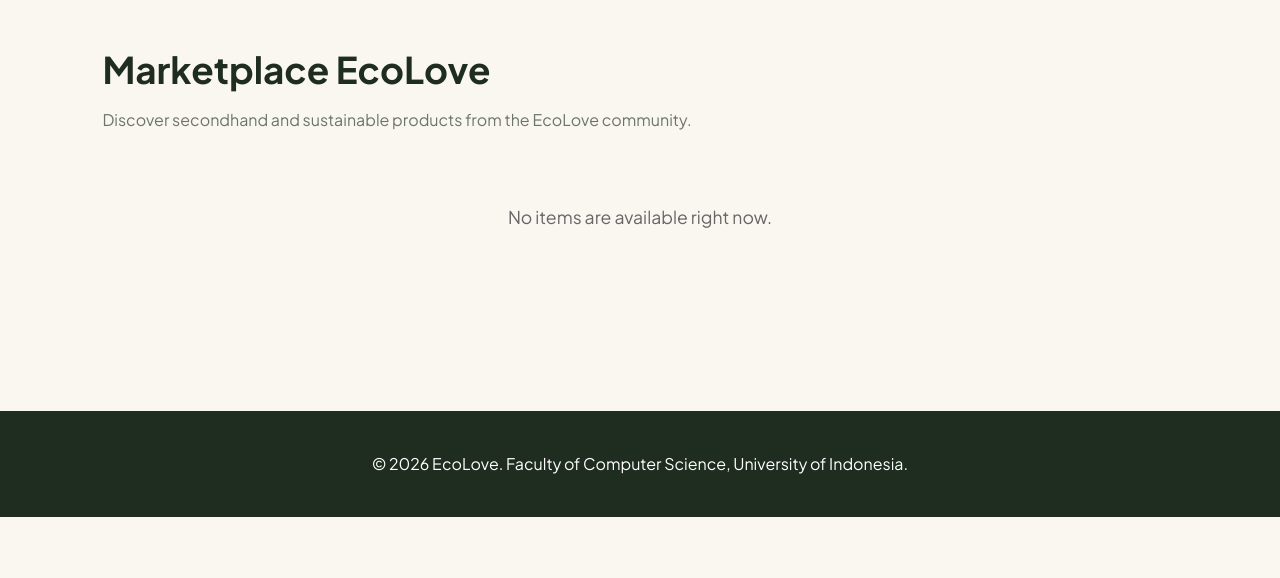
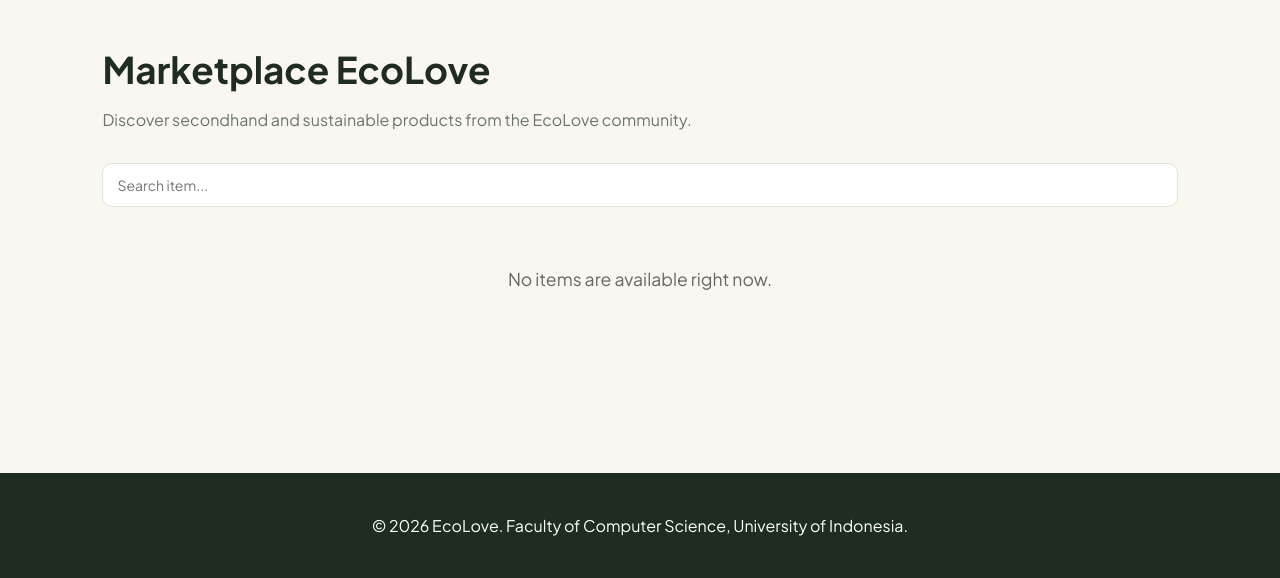
Before and after one commit to pbp-c-kelompok05/EcoLove, a Django app: page /marketplace/ in a window 1280 px wide. Shown: the part 79-657 px from the top of the page. Run offline with Django 5.2, Linux system fonts and the light colour scheme; data that the repository does not hold is empty.

Commit message:
feat: adding search form in marketplace page

```diff
--- a/static/js/marketplace.js
+++ b/static/js/marketplace.js
@@ -14,6 +14,12 @@ const loadingState = document.getElementById('loading');
 const errorState = document.getElementById('error');
 const emptyState = document.getElementById('empty');
 const gridContainer = document.getElementById('grid');
+const searchForm = document.getElementById('search');
+const searchInput = document.getElementById('search-input');
+
+// Search Debounce
+const SEARCH_DEBOUNCE_DELAY = 500;
+let searchDebounceTimer;
 
 function displayPageSection({ showLoading = false, showError = false, showEmpty = false, showGrid = false }) {
     loadingState.classList.toggle('hide', !showLoading);
@@ -217,4 +223,19 @@ function getCookie(name) {
     return cookieValue;
 }
 
+// Search Event Handlers
+searchInput.addEventListener("input", function() {
+    clearTimeout(searchDebounceTimer);
+
+    searchDebounceTimer = setTimeout(function() {
+        fetchProducts(searchInput.value.trim());
+    }, SEARCH_DEBOUNCE_DELAY);
+});
+
+searchForm.addEventListener("submit", function(event) {
+    event.preventDefault();
+    clearTimeout(searchDebounceTimer);
+    fetchProducts(searchInput.value.trim());
+});
+
 fetchProducts();
--- a/templates/marketplace.html
+++ b/templates/marketplace.html
@@ -9,6 +9,13 @@
     <h2 style="margin-bottom: 8px">Marketplace EcoLove</h2>
     <p>Discover secondhand and sustainable products from the EcoLove community.</p>
   </div>
+
+  <form id="search">
+    <input type="search"
+      id="search-input"
+      placeholder="Search item..."
+      class="form-group">
+  </form>
 
   <!-- Loading State -->
   <div id="loading" class="hide" style="text-align: center; padding: 40px 0;">
```
